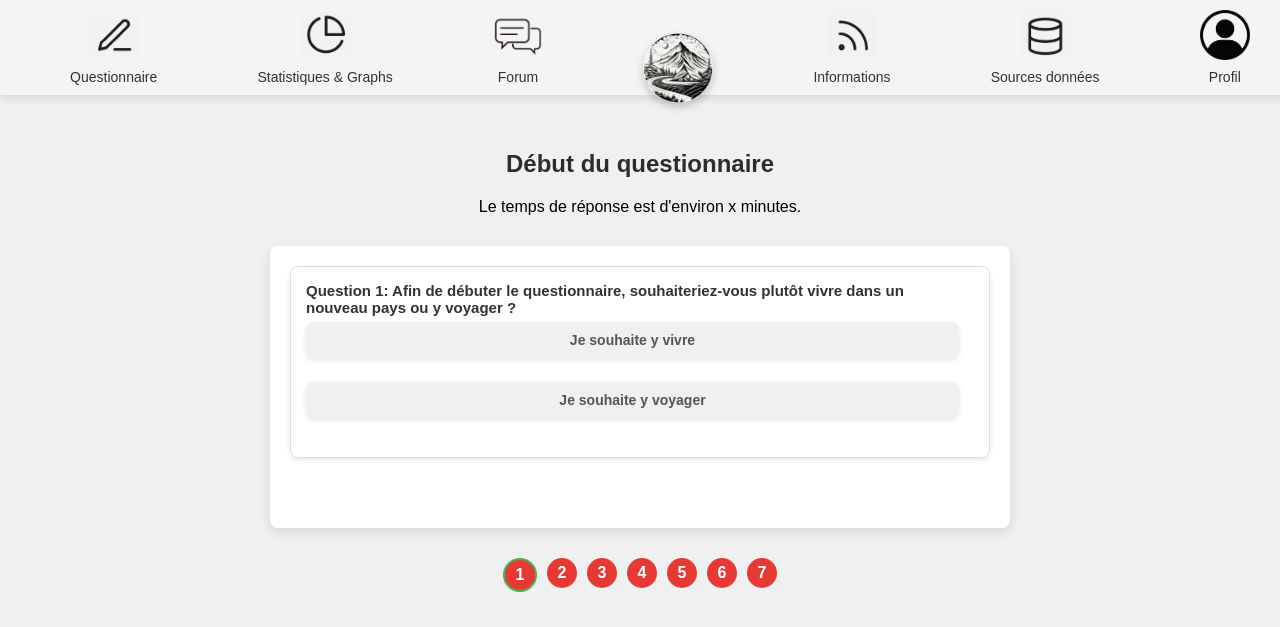
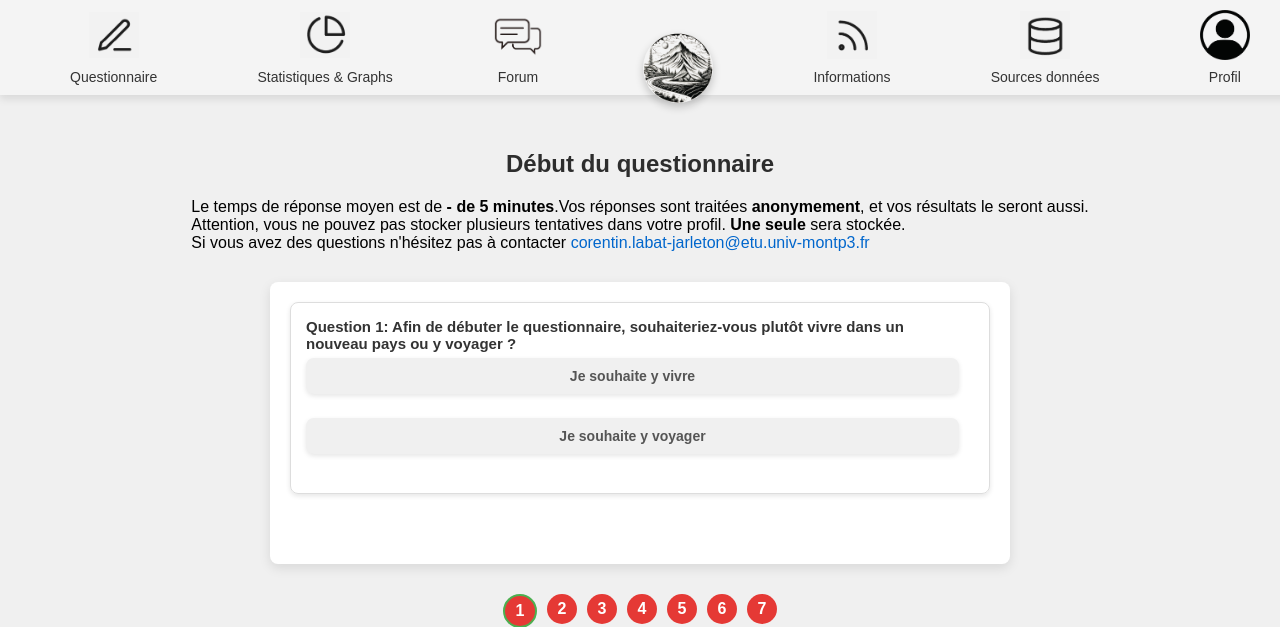
Before and after one commit to Sublax/Projet-Gestion-de-Projet, a PHP site: page /dataviz/questionnaire.php in a window 1280 px wide. Shown: the top 627 px of the page. Run offline with PHP 8.4, Linux system fonts and the light colour scheme; some libraries are stand-ins or nearby versions.

Commit message:
Corrections questions

```diff
--- a/pageweb/dataviz/questionnaire.php
+++ b/pageweb/dataviz/questionnaire.php
@@ -103,7 +103,9 @@ session_start();
             <!-- QUESTIONNAIRE -->
     <div class="container">
         <h2 id="form_beginning">Début du questionnaire</h2>
-        <p id="form_beginning">Le temps de réponse est d'environ x minutes.</p>
+        <p id="form_beginning">Le temps de réponse moyen est de <strong>- de 5 minutes</strong>.Vos réponses sont traitées <strong>anonymement</strong>, et vos résultats le seront aussi.
+        <br> Attention, vous ne pouvez pas stocker plusieurs tentatives dans votre profil. <strong>Une seule</strong> sera stockée.
+        <br>Si vous avez des questions n'hésitez pas à contacter <a href="mailto:corentin.labat-jarleton@etu.univ-montp3.fr">corentin.labat-jarleton@etu.univ-montp3.fr</a></p>
         <form action="run_generate_map.php" method="POST" id="questionnaireForm">
 
             <!-- Page 1 -->
@@ -168,6 +170,8 @@ session_start();
             <label for="q4_option1">Oui</label><br>
             <input type="radio" id="q4_option2" name="question4" value="Non">
             <label for="q4_option2">Non</label><br>
+            <input type="radio" id="q4_option3" name="question4" value="Ne sait pas">
+            <label for="q4_option2">Ne sait pas</label><br>
         </div>
     </div>
 
@@ -282,7 +286,7 @@ session_start();
 <div class="questionnaire-section">
     <!-- Question 11 -->
     <div class="question">
-        <label for="question11">Question 11: À quel point est-il important pour vous le taux de chômage du pays qui vous accueille ?</label>
+        <label for="question11">Question 11: À quel point le taux de chômage dans votre pays de destination, est-il important pour vous ?</label>
         <div class="options">
             <input type="radio" id="q11_option1" name="question11" value="Très important" required>
             <label for="q11_option1">Très important</label><br>
@@ -299,7 +303,7 @@ session_start();
 
     <!-- Question 12 -->
     <div class="question">
-        <label for="question12">Question 12: Quelles sont vos priorités en matière de conditions sociales dans un pays ?</label>
+        <label for="question12">Question 12: Quelles sont vos prioritées en matière de conditions sociales dans un pays ?</label>
         <div class="options">
             <input type="radio" id="q12_option1" name="question12" value="Revenu élevé" required>
             <label for="q12_option1">Revenu élevé</label><br>
@@ -314,7 +318,7 @@ session_start();
 
     <!-- Question 13 -->
     <div class="question">
-        <label for="question13">Question 13: Quelle sensibilité présentez-vous concernant les changements de température ?</label>
+        <label for="question13">Question 13: À quel point êtes-vous sensibles aux changements de température ?</label>
         <div class="options">
             <input type="radio" id="q13_option1" name="question13" value="Très sensible" required>
             <label for="q13_option1">Très sensible</label><br>
```
